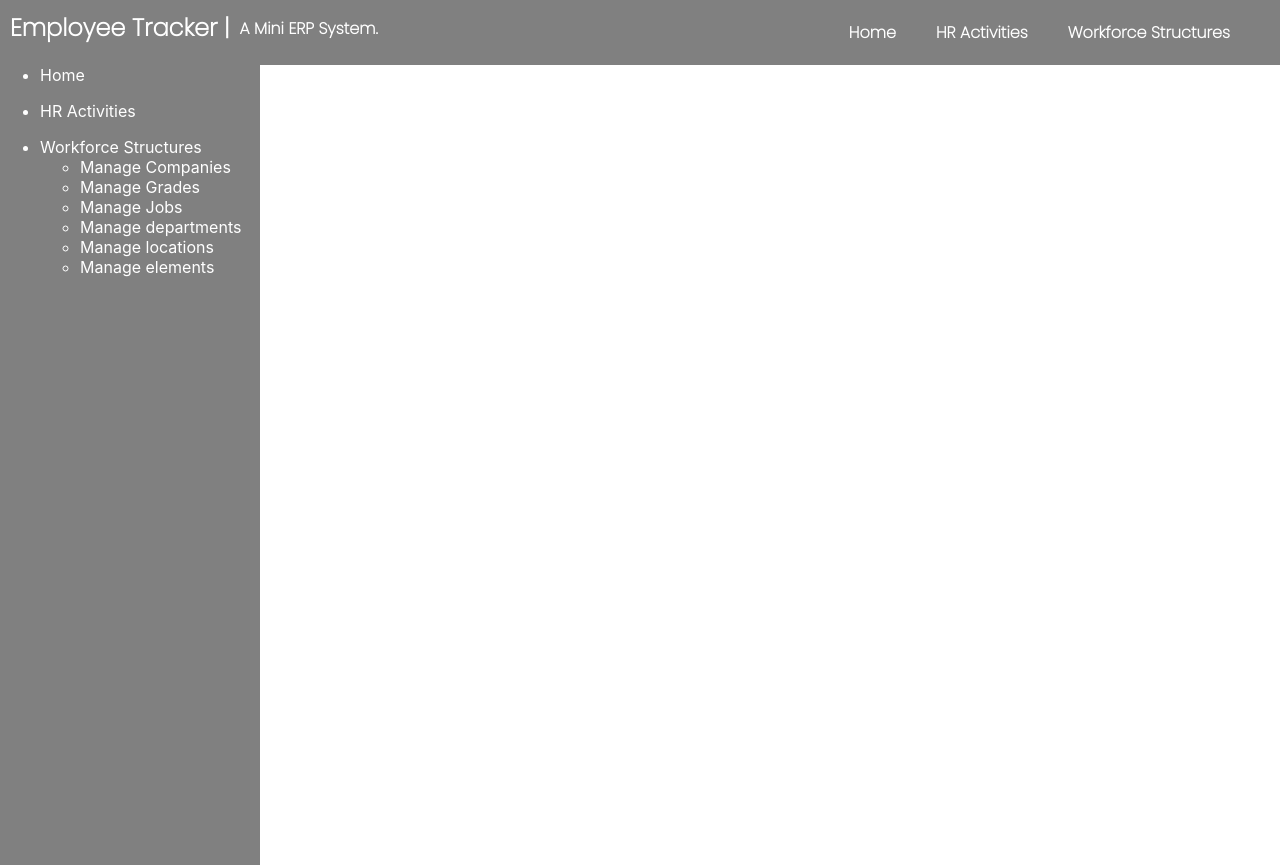
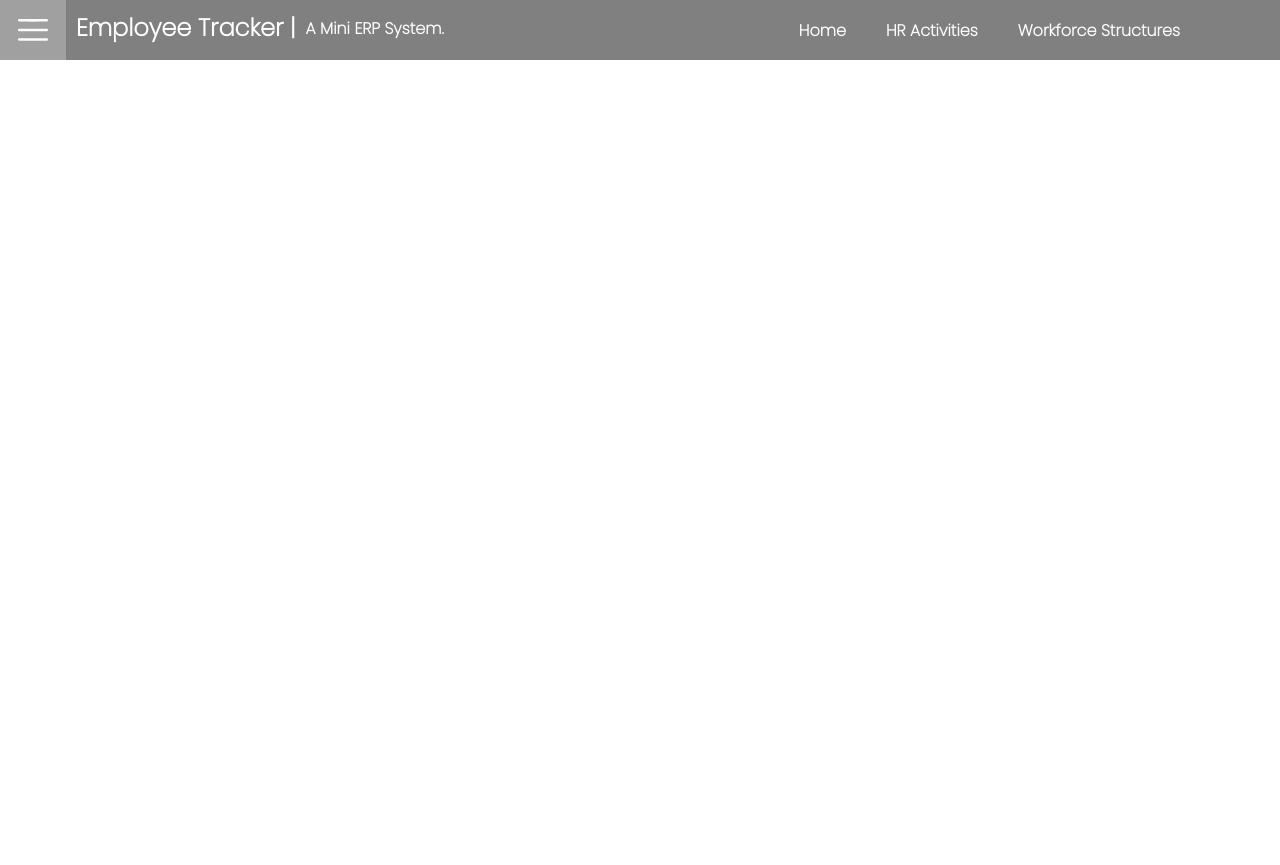
Before and after one commit to gowrishankar356/MiniERP, a React (Create React App) app in the folder minierp/: page / in a window 1280 px wide. After the commit the page ends 800 px from the top, so only its background shows below. Built offline with nearby package versions, Linux system fonts and the light colour scheme; a web font is replaced by a local one.

Commit message:
side nav bar config

```diff
--- a/minierp/src/components/HomePage/index.jsx
+++ b/minierp/src/components/HomePage/index.jsx
@@ -1,13 +1,13 @@
-import React from "react";
+import { React } from "react";
 import styles from "./styles.module.css";
 import NavBar from "../NavBar";
 import SideNavBar from "../SideNavBar";
+import { useState } from "react";
 
 const HomePage = () => {
   return (
     <div>
       <NavBar></NavBar>
-      <SideNavBar></SideNavBar>
     </div>
   );
 };
--- a/minierp/src/components/NavBar/index.jsx
+++ b/minierp/src/components/NavBar/index.jsx
@@ -1,21 +1,24 @@
 import React from "react";
 import styles from "./styles.module.css";
 import { useState } from "react";
+import SideNavBar from "../SideNavBar";
 
 const NavBar = () => {
   // adding the states
-  const [isActive, setIsActive] = useState(false);
+  // const [isActive, setIsActive] = useState(false);
   const [isSecondLevleActive, setIsSecondLevleActive] = useState(false);
 
-  //add the active class
-  const toggleActiveClass = () => {
-    setIsActive(!isActive);
-  };
+  const [isSideNaveBarActive, SetIsSideNaveBarActive] = useState(false);
 
-  //clean up function to remove the active class
-  const removeActive = () => {
-    setIsActive(false);
-  };
+  // //add the active class
+  // const toggleActiveClass = () => {
+  //   setIsActive(!isActive);
+  // };
+
+  // //clean up function to remove the active class
+  // const removeActive = () => {
+  //   setIsActive(false);
+  // };
 
   const secondLevelActive = () => {
     setIsSecondLevleActive(true);
@@ -37,29 +40,40 @@ const NavBar = () => {
   window.addEventListener("scroll", changeColor);
 
   return (
+    <div>
+      {isSideNaveBarActive && <SideNavBar></SideNavBar>}
       <div className={`${styles.nav_bar} ${color ? styles.nav_bar_bg : ""}`}>
-      <div className={styles.nav_bar_content}>
+        <div style={{ display: "flex", flexDirection: "row" }}>
+          <button
+            onClick={() => {
+              SetIsSideNaveBarActive(!isSideNaveBarActive);
+            }}
+            href="#"
+          >
+            <img
+              src="images/menu.svg"
+              alt="menu icon"
+              className={styles.image}
+            ></img>
+          </button>
           <div className={styles.nav_bar_about}>
             <h2>Employee Tracker | </h2>
             <h4>A Mini ERP System.</h4>
           </div>
-        <div
-          className={`${styles.nav_bar_sub_content} ${
-            isActive ? styles.active : ""
-          }`}
-        >
+        </div>
+        <div className={styles.nav_bar_sub_content}>
           <ul>
-            <li onClick={removeActive}>
+            <li>
               <a href="/">Home</a>
             </li>
           </ul>
           <ul>
-            <li onClick={removeActive}>
+            <li>
               <a href="/personalDetails">HR Activities</a>
             </li>
           </ul>
           <ul>
-            <li onClick={removeActive}>
+            <li>
               <a onClick={secondLevelActive}>Workforce Structures</a>
               <ul
                 className={`${styles.second_levelnav} ${
@@ -93,14 +107,14 @@ const NavBar = () => {
             </li>
           </ul>
         </div>
-      </div>
-      <div
+        {/* <div
           className={`${styles.hamburger} ${isActive ? styles.active : ""}`}
           onClick={toggleActiveClass}
         >
           <span className={`${styles.bar}`}></span>
           <span className={`${styles.bar}`}></span>
           <span className={`${styles.bar}`}></span>
+        </div> */}
       </div>
     </div>
   );
--- a/minierp/src/components/NavBar/styles.module.css
+++ b/minierp/src/components/NavBar/styles.module.css
@@ -2,21 +2,18 @@
 --------------------------------*/
 @import url('https://fonts.googleapis.com/css2?family=Charm&family=Lato&family=Poppins:wght@200&family=Ubuntu:wght@300&display=swap');
 
-
 .nav_bar {
+    display: flex;
+    flex-direction: row;
+    justify-content: space-between;
     position: fixed;
     top: 0;
     left: 0;
     width: 100%;
     height: 60px;
     color: white;
-    display: flex;
-    flex-direction: column;
     z-index: 1;
-}
-
-.nav_bar_bg {
-    background-color: rgb(63, 62, 62);
+    background-color: gray;
 }
 
 .nav_bar a {
@@ -24,11 +21,23 @@
     color: white;
 }
 
-.nav_bar_content {
-    display: flex;
-    flex-direction: row;
-    justify-content: space-between;
+
+.nav_bar img {
+    float: left;
+    margin: 2px;
+    padding: 10px;
+    height: 30px;
+    width: 30px;
+}
+
+.nav_bar button {
     background-color: gray;
+    border: none;
+    cursor: pointer;
+}
+
+.nav_bar button:hover {
+    background-color: rgb(160, 160, 160);
 }
 
 .nav_bar_about {
@@ -47,13 +56,12 @@
     margin-top: 16px;
 }
 
-
 .nav_bar_sub_content {
     display: flex;
     flex-direction: row;
     justify-content: flex-end;
-    padding-top: 4px;
-    margin-right: 50px;
+    margin-right: 100px;
+    padding-top: 2px;
     font-family: 'Poppins', sans-serif;
     font-weight: 800;
 }
@@ -66,16 +74,9 @@
     position: absolute;
 }
 
-.nav_bar img {
-    margin: 6px 10px 6px 30px;
-    height: 45px;
-    width: 45px;
-    border-radius: 50%;
-}
-
 .nav_bar_sub_content a:hover {
     padding: 8px;
-    background-color: rgba(218, 143, 5, 0.711);
+    background-color: rgb(160, 160, 160);
     border-radius: 8px;
 }
 
@@ -93,18 +94,17 @@
 .second_levelnav {
     background-color: gray;
     margin-top: 8px;
-    margin-right: 0px;
     padding: 20px;
     width: 175px;
     border-radius: 10px;
 }
 
 .second_level_active {
-    visibility:visible;
+    visibility: visible;
 }
 
 .second_level_inactive {
-    visibility:hidden;
+    visibility: hidden;
 }
 
 .second_levelnav li {
@@ -115,7 +115,7 @@
 
 .second_levelnav a:hover {
     padding: 4px;
-    background-color: rgba(218, 143, 5, 0.711);
+    background-color: rgb(160, 160, 160);
     border-radius: 8px;
 }
 
--- a/minierp/src/components/SideNavBar/index.jsx
+++ b/minierp/src/components/SideNavBar/index.jsx
@@ -5,41 +5,17 @@ import { useState } from "react";
 const SideNavBar = () => {
   // adding the states
   const [isActive, setIsActive] = useState(false);
-  const [isSecondLevleActive, setIsSecondLevleActive] = useState(false);
+  const [
+    dropDownWorkForceStructuresActive,
+    setDropDownWorkForceStructuresActive,
+  ] = useState(false);
 
-  //add the active class
-  const toggleActiveClass = () => {
-    setIsActive(!isActive);
-  };
-
-  //clean up function to remove the active class
   const removeActive = () => {
     setIsActive(false);
   };
 
-  const secondLevelActive = () => {
-    setIsSecondLevleActive(true);
-  };
-
-  const secondLevelInActive = () => {
-    setIsSecondLevleActive(false);
-  };
-
-  const [color, setColor] = useState(false);
-  const changeColor = () => {
-    if (window.scrollY >= 35) {
-      setColor(true);
-    } else {
-      setColor(false);
-    }
-  };
-
-  window.addEventListener("scroll", changeColor);
-
   return (
     <div className={styles.side_bar_container}>
-      <div>
-        <div>
       <ul>
         <li onClick={removeActive}>
           <a href="/">Home</a>
@@ -51,17 +27,21 @@ const SideNavBar = () => {
         </li>
       </ul>
       <ul>
-            <li onClick={removeActive}>
-              <a onClick={secondLevelActive}>Workforce Structures</a>
+        <li
+          onClick={() =>
+            setDropDownWorkForceStructuresActive(
+              !dropDownWorkForceStructuresActive
+            )
+          }
+        >
+          <a>Workforce Structures</a>
+          <img src="images/dropdown.svg"></img>
           <ul
-                className={`${styles.second_levelnav} ${
-                  isSecondLevleActive
-                    ? styles.second_level_active
-                    : styles.second_level_inactive
-                }`}
-                onClick={(e) => {
-                  secondLevelInActive();
-                }}
+            className={
+              dropDownWorkForceStructuresActive
+                ? ""
+                : `${styles.workForceStructures}`
+            }
           >
             <li>
               <a href="/createCompany">Manage Companies</a>
@@ -85,16 +65,6 @@ const SideNavBar = () => {
         </li>
       </ul>
     </div>
-      </div>
-      <div
-        className={`${styles.hamburger} ${isActive ? styles.active : ""}`}
-        onClick={toggleActiveClass}
-      >
-        <span className={`${styles.bar}`}></span>
-        <span className={`${styles.bar}`}></span>
-        <span className={`${styles.bar}`}></span>
-      </div>
-    </div>
   );
 };
 
--- a/minierp/src/components/SideNavBar/styles.module.css
+++ b/minierp/src/components/SideNavBar/styles.module.css
@@ -1,12 +1,47 @@
 .side_bar_container {
-    margin-top: 65px;
-    background-color: grey;
+    display: flex;
+    flex-direction: column;
+    padding: 10px;
+    height: 100vh;
+    background-color: gray;
+    margin-top: 60px;
     width: 260px;
-    height: 800px;
-    color: white
+    color: white;
+    overflow-y: hidden;
+    overflow-x: hidden;
+    transition: 2.2s cubic-bezier(.36, -0.01, 0, .77);
 }
 
 .side_bar_container a {
     text-decoration: none;
     color: white
 }
+
+.side_bar_container img {
+    margin-left: 4px;
+    height: 10px;
+    width: 10px;
+}
+
+.side_bar_container ul {
+    margin: 0px;
+    padding: 8px;
+    list-style-type: none;
+}
+
+.workForceStructures {
+    visibility: hidden;
+    position: absolute;
+}
+
+.side_bar_container li {
+    padding: 8px;
+    list-style-type: none;
+}
+
+.side_bar_container li:hover {
+    padding: 8px;
+    background-color: rgb(160, 160, 160);
+    border-radius: 8px;
+    animation: forwards;
+}
```
Also changed, not shown: minierp/public/images/dropdown.svg (added), minierp/public/images/menu.svg (added). Lines whose indentation alone changed are shown as unchanged.
